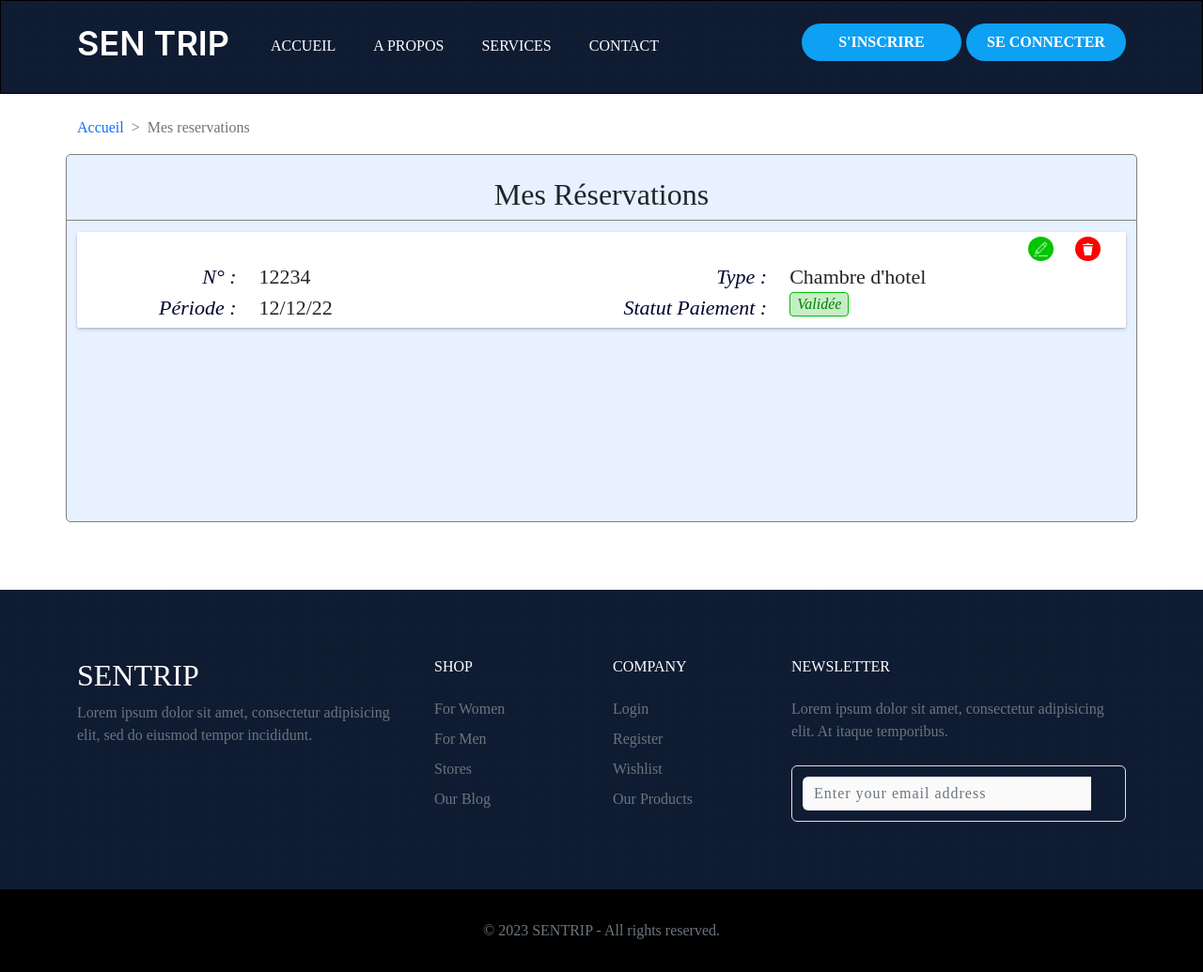
After one commit to Satou-Diop/Reservation, a Django app: page /mes_reservations/ in a window 1280 px wide. The commit adds this page. Shown: the whole page at 94% size. Run offline with Django 4.2, Linux system fonts and the light colour scheme.

Commit message:
Page reservation

```diff
--- a/projet_reservation/app_reservation/views.py
+++ b/projet_reservation/app_reservation/views.py
@@ -237,7 +237,7 @@ def reservation(request):
         depart = request.session['hotel_info']['depart']
         depart_datetime = datetime.strptime(depart, '%Y-%m-%d').replace(hour=0, minute=0, second=0)
 
-    print(arrivee_datetime,depart_datetime,int(id_chambre),int(id_user))
+
     try:
         message=''
         conn = sql.connect(**config)
@@ -274,3 +274,35 @@ def paiement(request):
     id_reservation  = request.POST.get('id_reservation')
 
     return render(request,'paiement.html',{'id_reservation' :id_reservation})
+
+
+def mes_reservations(request):
+
+    if 'info_utilisateur' in request.session:
+        info_utilisateur = request.session['info_utilisateur']
+        if 'id' in info_utilisateur:
+            id_user = info_utilisateur['id']
+    try:
+        conn = sql.connect(**config)
+        cursor = conn.cursor()
+        requete="INSERT INTO app_reservation_reservations_hotel (id, date_reservation, date_restitution, chambre_id, utilisateur_id) VALUES (NULL, '{}', '{}', '{}', '{}');".format(arrivee_datetime,depart_datetime,int(id_chambre),int(id_user))
+        cursor.execute(requete)
+        # Valider les modifications
+        conn.commit()
+        cursor.execute("SELECT * FROM `app_reservation_reservations_hotel` where utilisateur_id ='{}' ".format(id_user))
+        res=cursor.fetchall()
+        if res==[]:
+            return render(request,'mes_reservations.html',{})
+        else :
+            keys = ['id', 'arrivee', 'depart']
+            reservations = dict(zip(keys, res[0]))
+            context = {
+                'reservation': reservations,
+            }
+            cursor.close()
+            conn.close()
+            return render(request,'mes_reservations.html',context)
+    except Exception as e:
+        print(str(e))  # Afficher l'erreur pour le débogage
+        message='Erreur route'
+        return render(request,'mes_reservations.html',{})
--- a/projet_reservation/projet_reservation/urls.py
+++ b/projet_reservation/projet_reservation/urls.py
@@ -24,6 +24,7 @@ urlpatterns = [
     path("resultat/", views.resultat, name='resultat'),
     path("chambre/", views.chambre, name='chambre'),
     path("reservation/", views.reservation, name='reservation'),
+    path("mes_reservations/", views.mes_reservations, name='mes_reservations'),
     path("paiement/", views.paiement, name='paiement'),
     path("connexion/", views.connexion, name='connexion'),
     path("deconnexion/", views.deconnexion, name='deconnexion'),
--- a/projet_reservation/static/css/style.css
+++ b/projet_reservation/static/css/style.css
@@ -1799,3 +1799,58 @@ li{
 .p_text{
   font-weight: 600;
 }
+
+.modifier{
+  background-color: rgb(0, 197, 0);
+  border-radius: 50%;
+  border: none;
+  margin-right: 2%;;
+}
+.modifier:hover{
+  background-color: rgb(15, 226, 15);
+}
+.supprimer{
+  background-color:red;
+  border-radius: 50%;
+  border: none;
+  margin-right: 2%;
+}
+.supprimer:hover{
+  background-color: rgb(255, 63, 63);
+}
+
+.statut1{
+  padding-inline:2%;
+  border: 1px solid rgb(4, 190, 4);
+  width: max-content;
+  border-radius: 4px;
+  color: green;
+  font-style: italic;
+  background-color: rgb(198, 238, 198);
+  margin-bottom: 0%;
+}
+.statut2{
+  padding-inline:2%;
+  border: 1px solid rgb(230, 150, 0);
+  width: max-content;
+  border-radius: 4px;
+  color: rgb(230, 150, 0);
+  font-style: italic;
+  background-color: rgb(255, 228, 178);
+  margin-bottom: 0%;
+}
+.r_text{
+  font-size: 22px;
+}
+.carte_res{
+  background-color: white;
+  padding: 5px;
+  margin: 1%;
+  border-radius: 2px;
+  box-shadow: rgba(50, 50, 93, 0.25) 0px 2px 5px -1px, rgba(0, 0, 0, 0.3) 0px 1px 3px -1px;
+}
+.liste_res{
+  min-height: 40vh;;
+  max-height: 50vh;
+  overflow: auto;
+}
--- a/projet_reservation/static/js/main.js
+++ b/projet_reservation/static/js/main.js
@@ -144,7 +144,8 @@ const validation = (values) => {
   }
   return errors;
 };
-console.log('test')
+
+
 // Formulaire d'inscription validation
 var form_inscription = document.getElementById('form_inscription');
 form_inscription?.addEventListener('submit', function(event) {
@@ -158,7 +159,6 @@ form_inscription?.addEventListener('submit', function(event) {
     "mot_de_passe" : document.getElementById('mot_de_passe').value,
     "mot_de_passe2" : document.getElementById('mot_de_passe2').value,
   }
-  console.log('etet')
   var liste_erreur=validation(valeurs);
   console.log(liste_erreur)
   if( Object.keys(liste_erreur).length === 0){
@@ -214,6 +214,75 @@ form_inscription?.addEventListener('submit', function(event) {
 
 });
 
+const validationDate = (values) => {
+  const erreurs = {}
+  var arrivee = new Date(values?.arrivee);
+  var depart = new Date(values.depart);
+  var dateActuelle = new Date();
+   if (arrivee<dateActuelle) {
+    erreurs.arrivee = "La date de reservation doit être ultérieur à la date d'aujourd'hui !";
+  }
+  if (depart<dateActuelle) {
+    erreurs.depart= "La date de restitution doit être ultérieur à la date d'aujourd'hui !";
+  }
+  if (arrivee>depart) {
+    erreurs.dates = "La date de départ ne doit pas preceder la date d'arrivee";
+  }
+  return erreurs;
+
+}
+//Controle recherche hotel
+var form_hotel = document.getElementById('form_hotel');
+form_hotel?.addEventListener('submit', function(event) {
+  event.preventDefault();
+  dates={
+    "depart": document.getElementById('depart').value,
+    "arrivee": document.getElementById('arrivee').value,
+  }
+  var liste_erreur=validationDate(dates);
+  console.log(liste_erreur)
+  if( Object.keys(liste_erreur).length === 0){
+    document.getElementById('erreurHotel').innerHTML=''
+    form_hotel.submit();
+  }
+  else{
+    document.getElementById('erreurHotel').innerHTML=''
+    Object.entries(liste_erreur).forEach(function([cle, valeur]) {
+      document.getElementById('erreurHotel').innerHTML+="** "+valeur+"<br>"
+    });
+
+
+  }
+});
+
+var info_reservation=document.getElementById('info_reservation')
+var date_arrivee=document.getElementById('date_arrivee');
+var date_depart=document.getElementById('date_depart');
+function FormaterDate(date) {
+  var datesplit = date.split(',');
+  var format= datesplit[0]+" "+datesplit[1]
+  var dateObj = new Date(format);
+  return dateObj;
+}
+function nombreJoursEntreDates(date1, date2) {
+  var unJour = 24 * 60 * 60 * 1000; // Nombre de millisecondes dans une journée
+  var date1Arrondie = new Date(date1.getFullYear(), date1.getMonth(), date1.getDate());
+  var date2Arrondie = new Date(date2.getFullYear(), date2.getMonth(), date2.getDate());
+
+  var differenceJours = Math.round(Math.abs((date1Arrondie - date2Arrondie) / unJour));
+
+  return differenceJours;
+}
+if(date_arrivee?.value){
+  var montantTotal=document.getElementById('montantTotal');
+  var Total=document.getElementById('Total');
+  console.log(date_arrivee.value.split(','))
+  var diff =nombreJoursEntreDates(FormaterDate(date_arrivee.value),FormaterDate(date_depart.value))
+  console.log(montantTotal)
+  Total.textContent= parseInt(montantTotal.value)*diff
+}
+
+
 
 // Récupérer l'élément <form> par son id
 var form = document.getElementById('myForm');
--- /dev/null
+++ b/projet_reservation/templates/mes_reservations.html
@@ -0,0 +1,88 @@
+{% extends 'template_base.html' %}
+
+{% block contenu %}
+{% load static %}
+<section >
+    <div class="container">
+      <br>
+      <nav style="--bs-breadcrumb-divider: '>';" aria-label="breadcrumb">
+        <ol class="breadcrumb">
+          <li class="breadcrumb-item"><a href="">Accueil</a></li>
+          <li class="breadcrumb-item active" aria-current="page">Mes reservations</li>
+        </ol>
+      </nav>
+    </div>
+
+
+  <!-- Aperçu Hotel -->
+
+  <div class="container r_carte p-0 mb-4 mt-2">
+      <div class="r_titre text-center">
+          <h2>Mes Réservations </h2>
+      </div>
+      <div class="liste_res">
+
+        <div class="carte_res">
+          <div class=" d-flex justify-content-end">
+            <button class="modifier">
+              <img src="{% static 'img/modifie.png' %}"  style="width: 15px; height: 15px;" alt="">
+            </button>
+            <button class="supprimer">
+              <img src="{% static 'img/supprime.png' %}"  style="width: 15px; height: 15px;" alt="">
+            </button>
+          </div>
+          <div class="row">
+            <div class="col-sm-2 text-end h_name">
+              N° :
+            </div>
+            <div class="col-sm-4 r_text">
+              12234
+            </div>
+            <div class="col-sm-2 text-end h_name">
+              Type :
+            </div>
+            <div class="col-sm-4 r_text">
+              Chambre d'hotel
+            </div>
+          </div>
+
+          <div class="row">
+            <div class="col-sm-2 text-end h_name">
+              Période :
+            </div>
+            <div class="col-sm-4 r_text">
+              12/12/22
+            </div>
+            <div class="col-sm-2 text-end h_name">
+              Statut Paiement :
+            </div>
+            <div class="col-sm-4">
+              <p class="statut1">Validée</p>
+              <!-- <p class="statut2">En attente</p> -->
+            </div>
+          </div>
+
+
+
+
+        </div>
+
+
+
+      </div>
+  </div>
+  <br> <br>
+
+
+
+
+<!-- Button trigger modal -->
+
+
+
+</section>
+
+
+
+
+{% endblock %}
--- a/projet_reservation/templates/template_base.html
+++ b/projet_reservation/templates/template_base.html
@@ -46,7 +46,7 @@
                             </button>
                             <ul class="dropdown-menu menu_drop ">
                               <li class="li_drop"><a class="a_drop text-light" href="#">Profil</a></li>
-                              <li class="li_drop"><a class="a_drop text-light" href="#">Mes réservations</a></li>
+                              <li class="li_drop"><a class="a_drop text-light" href="{% url 'mes_reservations' %}">Mes réservations</a></li>
                               <li class="li_drop" data-bs-toggle="modal" data-bs-target="#staticBackdrop"><a class="a_drop text-light" href="#">Déconnexion</a></li>
 
                             </ul>
```
Also changed, not shown: projet_reservation/templates/index.html (+5 -4 lines), projet_reservation/templates/reservation.html (+7 -4 lines), projet_reservation/static/img/modifie.png (added), projet_reservation/static/img/supprime.png (added).
